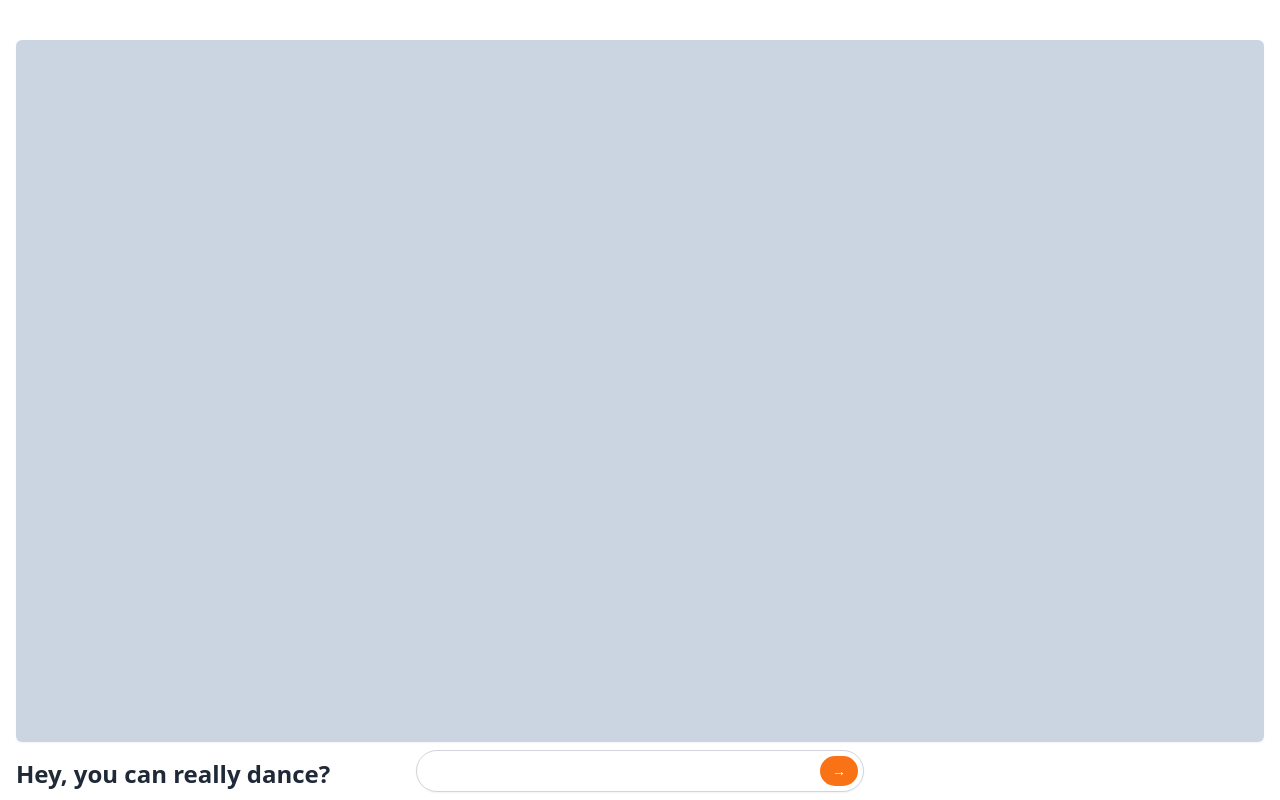
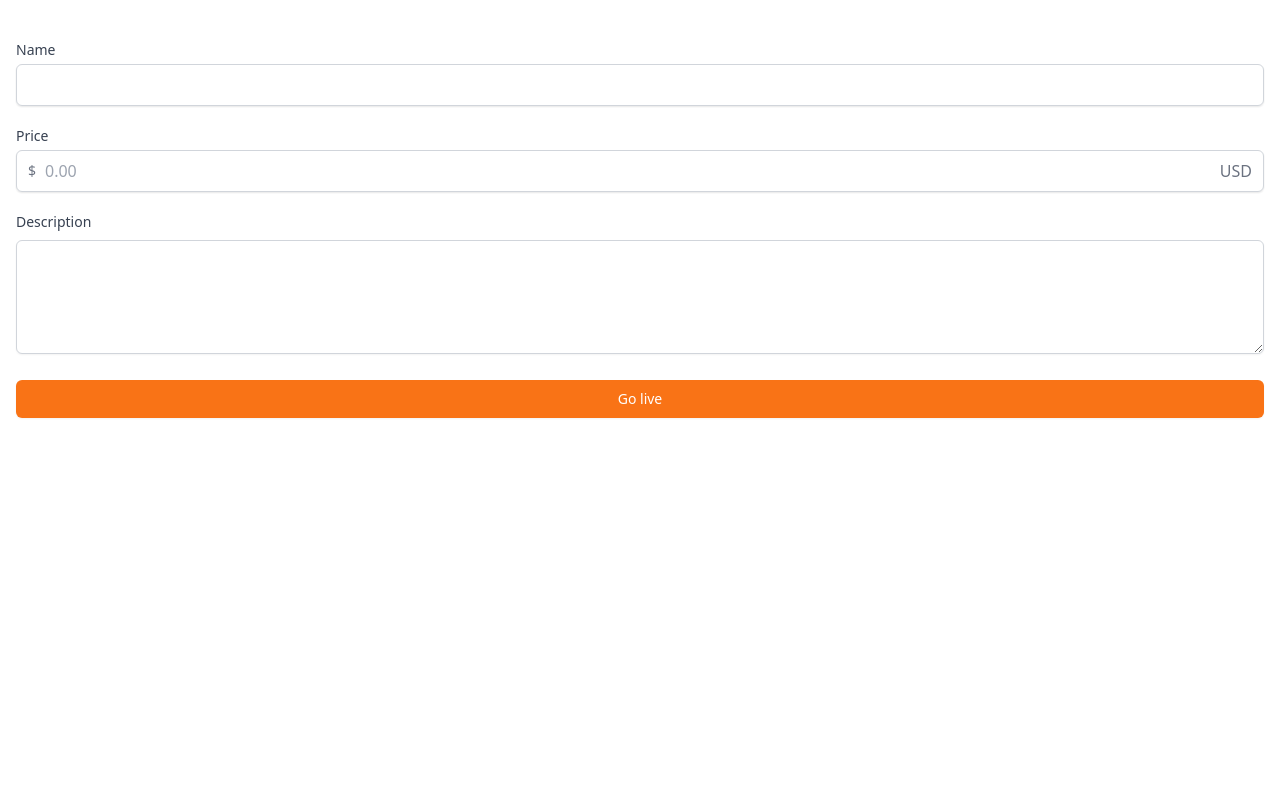
Before and after one commit to EumMericano-Study/carrot-market-clone, a Next.js app: page /stream/create in a window 1280 px wide. Shown: the top 800 px of the page. Built offline with nearby package versions, Linux system fonts and the light colour scheme.

Commit message:
feat: Add stream create page

```diff
--- /dev/null
+++ b/pages/stream/create.tsx
@@ -0,0 +1,59 @@
+export default function StreamCreate() {
+  return (
+    <div className="px-4 py-10 space-y-5">
+      <div>
+        <label
+          htmlFor="name"
+          className="block text-sm text-gray-700 font-medium mb-1"
+        >
+          Name
+        </label>
+        <div className="relative flex items-center shadow-sm rounded-md">
+          <input
+            id="name"
+            type="text"
+            className="appearance-none w-full shadow-sm placeholder-gray-400 px-3 py-2 border border-gray-300 rounded-md focus:outline-none focus:ring-orange-500 focus:border-orange-500"
+          />
+        </div>
+      </div>
+      <div>
+        <label
+          htmlFor="price"
+          className="block text-sm text-gray-700 font-medium mb-1"
+        >
+          Price
+        </label>
+        <div className="relative flex items-center shadow-sm rounded-md">
+          <div className="absolute left-0 flex justify-center items-center pointer-events-none pl-3">
+            <span className="text-sm text-gray-500">$</span>
+          </div>
+          <input
+            id="price"
+            type="text"
+            placeholder="0.00"
+            className="appearance-none w-full shadow-sm placeholder-gray-400 px-3 py-2 pl-7 border border-gray-300 rounded-md focus:outline-none focus:ring-orange-500 focus:border-orange-500"
+          />
+          <div className="absolute right-0 flex justify-center items-center pointer-events-none pr-3">
+            <span className="text-gray-500">USD</span>
+          </div>
+        </div>
+      </div>
+      <div>
+        <label
+          htmlFor="desc"
+          className="block text-sm text-gray-700 font-medium mb-1"
+        >
+          Description
+        </label>
+        <textarea
+          id="desc"
+          rows={4}
+          className="w-full shadow-sm mt-1 border-gray-300 rounded-md focus:ring-orange-500 focus:border-orange-500"
+        />
+      </div>
+      <button className="w-full bg-orange-500 text-white text-sm font-medium shadow-sm transition px-4 py-2 border border-transparent rounded-md hover:bg-orange-600 focus:ring-2 focus:ring-offset-2 focus:ring-orange-500 focus:outline-none">
+        Go live
+      </button>
+    </div>
+  );
+}
```
